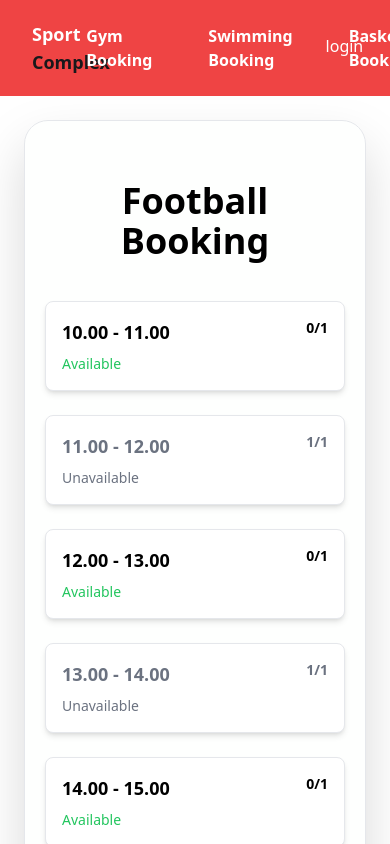
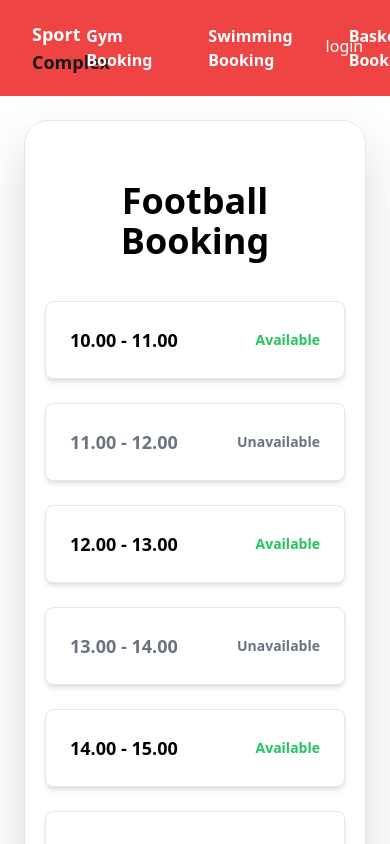
Before and after one commit to 6531503042/Sport-Complex, a Next.js app in the folder frontend/: page /football-booking in a window 390 px wide. Shown: the top 844 px of the page. Built offline with nearby package versions, Linux system fonts and the light colour scheme.

Commit message:
Football: delete member and move select time button on mobile responsive

```diff
--- a/frontend/src/app/(Booking)/football-booking/football.css
+++ b/frontend/src/app/(Booking)/football-booking/football.css
@@ -1,6 +1,6 @@
 .name-input{
     border: 1px solid rgba(182, 173, 173, 0.644);
-    border-radius: 20px;
+    border-radius: 16px;
     box-shadow: 2px 2px 8px rgba(0, 0, 0, 0.2);
     transition: border-color 0.2s ease;
 }
--- a/frontend/src/app/(Booking)/football-booking/page.tsx
+++ b/frontend/src/app/(Booking)/football-booking/page.tsx
@@ -1,28 +1,27 @@
 "use client";
 
 import React, { useState } from "react";
-import { Button } from "@nextui-org/react";
 import "./football.css";
 
 interface Data {
   time: string;
   isAvailable: boolean;
-  member: string;
+
 }
 
 function Football_Booking() {
   const data: Data[] = [
-    { time: "10.00 - 11.00", isAvailable: true, member: "0/1" },
-    { time: "11.00 - 12.00", isAvailable: false, member: "1/1" },
-    { time: "12.00 - 13.00", isAvailable: true, member: "0/1" },
-    { time: "13.00 - 14.00", isAvailable: false, member: "1/1" },
-    { time: "14.00 - 15.00", isAvailable: true, member: "0/1" },
-    { time: "15.00 - 16.00", isAvailable: true, member: "0/1" },
-    { time: "16.00 - 17.00", isAvailable: true, member: "0/1" },
-    { time: "17.00 - 18.00", isAvailable: true, member: "0/1" },
-    { time: "18.00 - 19.00", isAvailable: true, member: "0/1" },
-    { time: "19.00 - 20.00", isAvailable: true, member: "0/1" },
-    { time: "20.00 - 21.00", isAvailable: true, member: "0/1" },
+    { time: "10.00 - 11.00", isAvailable: true},
+    { time: "11.00 - 12.00", isAvailable: false},
+    { time: "12.00 - 13.00", isAvailable: true},
+    { time: "13.00 - 14.00", isAvailable: false},
+    { time: "14.00 - 15.00", isAvailable: true},
+    { time: "15.00 - 16.00", isAvailable: true},
+    { time: "16.00 - 17.00", isAvailable: true},
+    { time: "17.00 - 18.00", isAvailable: true},
+    { time: "18.00 - 19.00", isAvailable: true},
+    { time: "19.00 - 20.00", isAvailable: true},
+    { time: "20.00 - 21.00", isAvailable: true},
   ];
 
   const [selectedCard, setSelectedCard] = useState<number | null>(null);
@@ -71,7 +70,7 @@ function Football_Booking() {
         phone: "",
       });
       setSelectedCard(null);
-      setIsMobileView(false); // Reset view after booking
+      setIsMobileView(false);
     }
   };
 
@@ -83,7 +82,7 @@ function Football_Booking() {
   };
 
   const handleBackToTimeSlots = () => {
-    setIsMobileView(false); // Go back to time slots in mobile
+    setIsMobileView(false);
   };
 
   return (
@@ -99,6 +98,13 @@ function Football_Booking() {
             <div className="block sm:hidden">
               <div className="bg-white border border-gray-200 rounded-lg p-4 shadow-md">
                 <form onSubmit={handleSubmit}>
+                  <div className="my-3"><a
+                    onClick={handleBackToTimeSlots}
+                    className="bg-red-500 text-white p-2.5 px rounded-lg hover:bg-red-600 cursor-pointer"
+                  >
+                    X
+                  </a></div>
+
                   <label className="block mb-4">
                     <span className="block text-sm font-medium text-gray-700 py-2">
                       Name
@@ -151,19 +157,14 @@ function Football_Booking() {
                       </span>
                     )}
                   </label>
+
                   <button
                     type="submit"
-                    className="bg-green-500 text-white px-4 py-2 rounded-md hover:bg-green-600"
+                    className="bg-green-500 text-white px-5 py-2.5 rounded-md hover:bg-green-600"
                   >
                     Booking
                   </button>
-                  <button
-                    onClick={handleBackToTimeSlots}
-                    type="submit"
-                    className="bg-green-500 text-white px-4 py-2 rounded-md hover:bg-green-600"
-                  >
-                    Booking
-                  </button>
+
                   <h2 className="text-xl font-bold mb-4 text-end">
                     {selectedCard !== null && data[selectedCard].time}
                   </h2>
@@ -171,13 +172,13 @@ function Football_Booking() {
               </div>
             </div>
           ) : (
-            // Normal and larger screen view: Show time slots and form sliding in
+            // Normal and larger screen view
             <>
               <div className="grid grid-cols-1 sm:grid-cols-2 md:grid-cols-3 lg:grid-cols-4 gap-6">
                 {data.map((item, index) => (
                   <div
                     key={index}
-                    className={`bg-white border border-gray-200 rounded-lg p-4 shadow-md transition-transform duration-300 ease-in-out
+                    className={`bg-white border border-gray-200 rounded-lg p-6 shadow-md transition-transform duration-300 ease-in-out
                       ${
                         item.isAvailable
                           ? "cursor-pointer"
@@ -195,23 +196,21 @@ function Football_Booking() {
                       }`}
                     onClick={() => handleCardClick(index, item.isAvailable)}
                   >
-                    <div className="text-lg font-semibold mb-2 flex justify-between">
+                    <div className="text-lg font-semibold flex justify-between items-center	">
                       <div>{item.time}</div>
                       <div
                         className={`text-sm ${
                           item.isAvailable ? "text-black" : "text-gray-500"
                         }`}
                       >
-                        {item.member}
-                      </div>
-                    </div>
-
-                    <div
+                         <div
                       className={`text-sm ${
                         item.isAvailable ? "text-green-500" : "text-gray-500"
                       }`}
                     >
                       {item.isAvailable ? "Available" : "Unavailable"}
+                    </div>
+                      </div>
                     </div>
                   </div>
                 ))}
```
